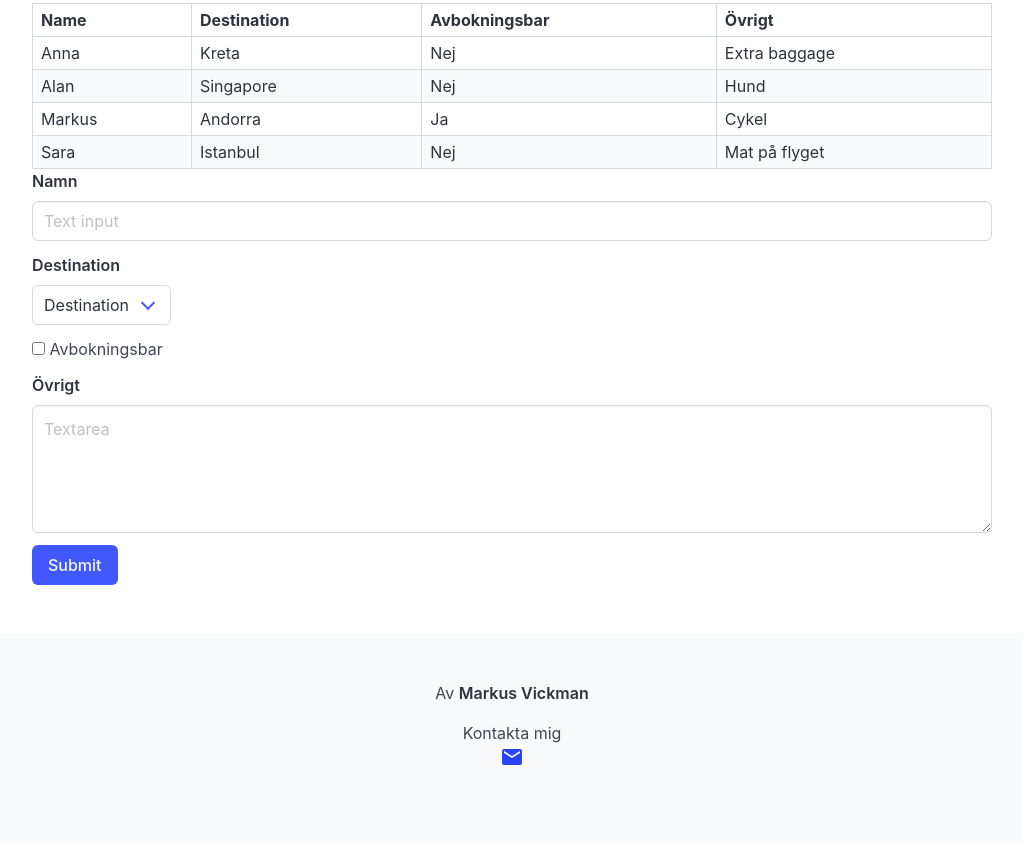
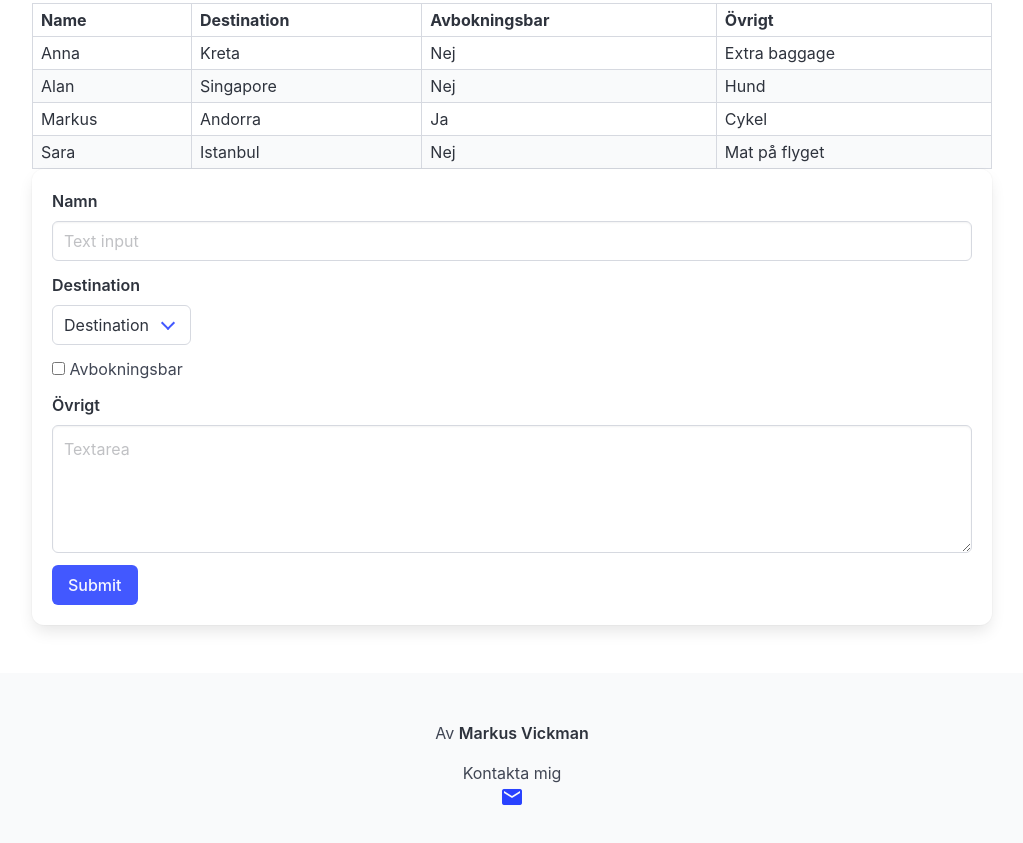
Before and after one commit to MarkusVickman/dt193g_moment1, a website: page bulma/bulma.html in a window 1280 px wide. Shown: the part 1077-1920 px from the top of the page, without its empty margins (128-1151 px from the left). Drawn offline with nearby package versions, Linux system fonts and the light colour scheme; a web font is replaced by a local one.

Commit message:
Update bulma.html

```diff
--- a/bulma/bulma.html
+++ b/bulma/bulma.html
@@ -135,7 +135,7 @@
     </div>
 
     <!-- Form element -->
-    <div class="container is-max-desktop">
+    <div class="box container is-max-desktop">
       <form>
         <div class="field">
           <label class="label">Namn</label>
```
